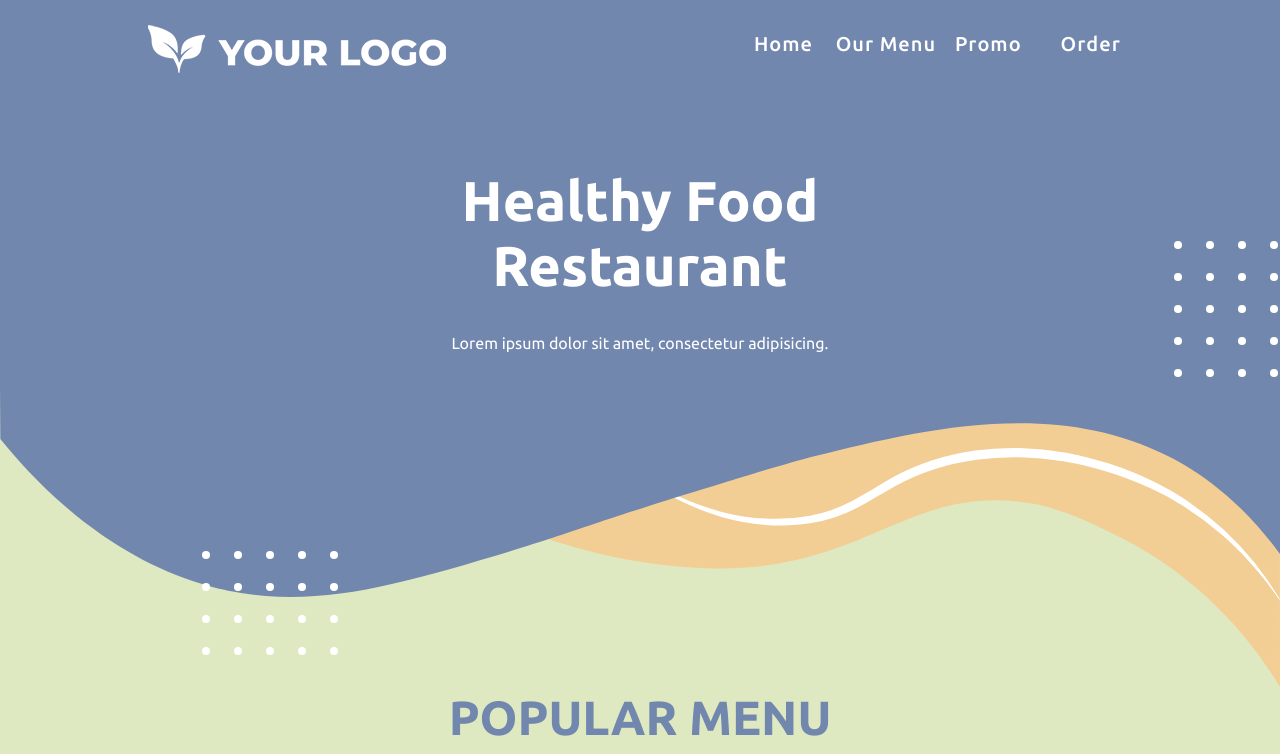
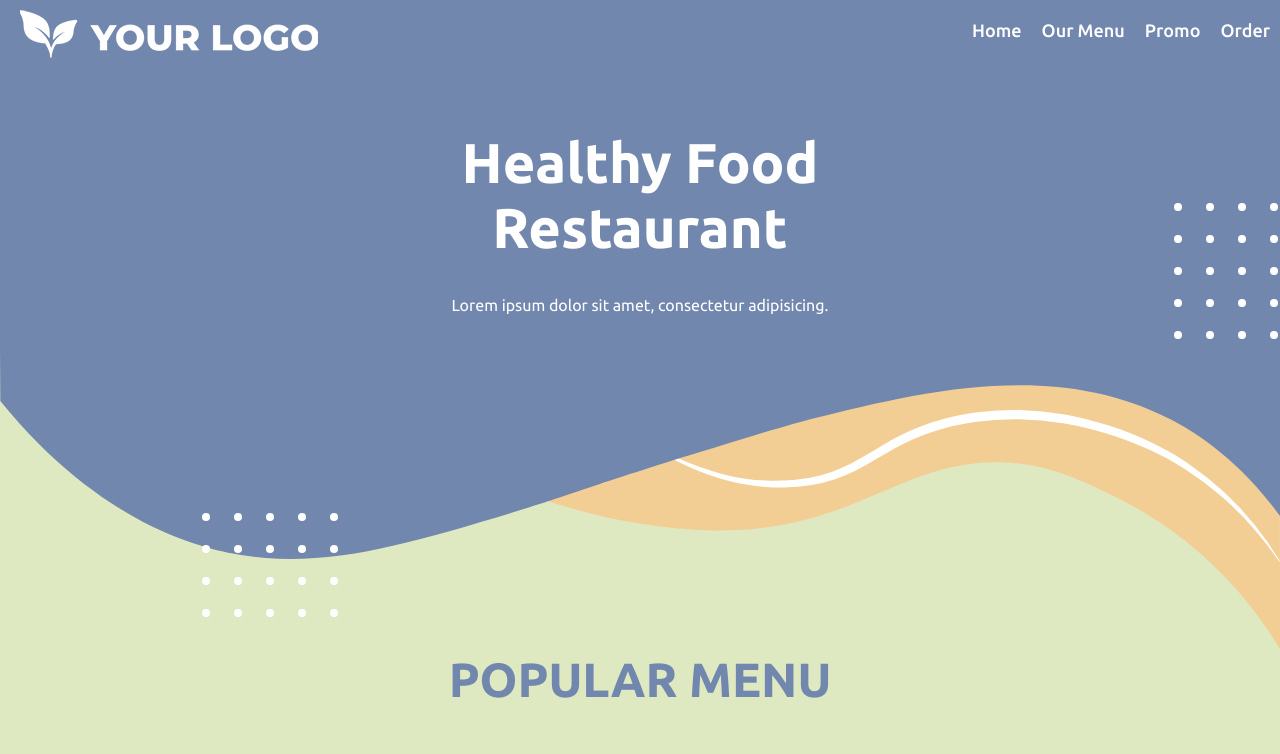
Before and after one commit to paparazzit/restorav-v2, a plain HTML site: page index.html in a window 1280 px wide. Shown: the top 754 px of the page. Drawn offline with nearby package versions, Linux system fonts and the light colour scheme.

Commit message:
New Commit - Responsive Navbar
Responsive Navbar, Simplified version of hamburger menu. Added changes to CSS,HTML,JS.

```diff
--- a/index.html
+++ b/index.html
@@ -18,12 +18,13 @@
 		<div class="butter" id="butter">
 
 <!--- Nav --->
-
-    	<nav class="navbar">
+      <nav>
+    	<section class="navbar">
 
 					<img src="img/logo.png" alt="" class="logo" />
+
 					<ul class="nav-list">
-						<li class="nav-item"><a href="index.html"class="nav-link">Home</a></li>
+					    <li class="nav-item"><a href="index.html"class="nav-link">Home</a></li>
 						<li class="nav-item"><a href="meni.html"class="nav-link">Our Menu</a></li>
 						<li class="nav-item"><a href="single-sidebar.html"class="nav-link">Promo</a></li>
 						<li class="nav-item"><a href="#"class="nav-link">Order</a></li>
@@ -35,7 +36,8 @@
 					<div class="lines line-2"></div>
 					<div class="lines line-3"></div>
 				</div>
-			</nav>
+			</section>
+            </nav>
 <!--- Header --->
 			<header>
 				<hgroup>
@@ -481,7 +483,7 @@
 					</p>
 
 					<button class="btn bcta">get in touch</button>
-					<!-- CTA SEKCIJA -->
+<!-- CTA SEKCIJA -->
 					<div class="getInTouch">
 						<div class="headline">
 							<a href="javascript:void(0)" class="bcta">X</a>
--- a/style.css
+++ b/style.css
@@ -38,7 +38,6 @@ body {
 .btn {
 	padding: 20px 55px;
 	border-radius: 50px;
-	text-transform: uppercase;
 	font-size: 1.5rem;
 	font-weight: 500;
 	background-color: var(--primary);
@@ -49,73 +48,75 @@ body {
 .btn:focus {
 	outline: none;
 }
+.btn:hover{
+    text-decoration: none;
+    color: var(--light);
+    background: var(--primary);
+    box-shadow: 0px 0px 5px 6px var(--box-shadow);
+    transition: 0.3s ease;
+    }
 .newBG {
 	background-color: #fc8f50 !important;
 }
 
-/******* Nav ********/
+/*-------- Nav --------*/
+nav {
+    background-color: var(--primary);
+}
+.navbar {
+	max-width: 1343px;
+    margin: 0 auto;
+	background-color: var(--primary);
 
-nav {
-	display: flex;
-	justify-content: space-around;
-	align-items: center;
-	min-height: 9vh;
-	background-color: var(--primary);
-	width: 100%;
 }
 .logo {
-	padding: 10px;
 	cursor: pointer;
-	display: flex;
 	background-color: var(--primary);
+    position: absolute;
+    padding-top: 10px;
+    padding-left: 20px;
+    float: left;
+    line-height: 60px;
+    text-transform: uppercase;
+    font-size: 1.4em;
 }
-.nav-list {
-	display: flex;
-	justify-content: space-around;
-	width: 32%;
-	list-style: none;
-
+.logo a img {
+max-height: 60px;
 }
-.nav-item {
+.logo a,
+{
   color: var(--light);
   text-decoration: none;
-	font-weight: 500;
-	font-size: 1.2rem;
-    display: flex;
-	justify-content: space-around;
-	width: 42%;
-	list-style: none;
-    margin-top: 30px;
 }
-.nav-item a {
-    list-style: none;
+
+nav ul {
+
+  margin: 0;
+  padding: 0;
+}
+.nav-list{
+    display:flex;
+    float: right;
+    position: relative;
+    flex-direction:row;
+}
+nav ul li a,
+nav ul li a:visited {
+  display: block;
+  padding: 0 10px;
+  line-height: 60px;
+  background: var(--primary);
   color: var(--light);
   text-decoration: none;
+    list-style: none;
+  font-size:18px;
   font-weight: 500;
-	font-size: 20px;
-    margin-bottom: 0px;
-
 }
-/****** Nav hambrger menu *****/
-.hamburger-menu {
-	display: none;
-
-}
-.hamburger-menu {
-    width: 35px;
-    height: 30px;
-    position:fixed;
-    top: 50px;
-    right: 50px;
-    cursor: pointer;
-    display: flex;
-    flex-direction: column;
-    justify-content: space-around;
-
+nav ul li a:hover{
+    color:var(--text-color);
 }
 
-
-/******* Header ********/
+/*-------- Header --------*/
 
 header {
 	background: var(--primary);
@@ -200,7 +201,7 @@ hgroup h1 {
 	width: 50%;
 	z-index: -0;
 }
-/* POPULAR MENU */
+/*-------- Popular Menu --------*/
 .popular-menu {
 	padding: 0px 0 100px 0;
 	text-align: center;
@@ -309,7 +310,7 @@ p.meta {
 .blog article:nth-child(even) .featured-img {
 	order: 1;
 }
-/* order */
+/*-------- Order --------*/
 
 .order {
 	background-color: var(--primary);
@@ -351,7 +352,7 @@ p.meta {
 	line-height: 1.5;
 }
 
-/* DELIVERY */
+/*-------- Delivery --------*/
 .delivery {
 	background-image: url(img/bg-img-1.png);
 	background-position: center;
@@ -473,7 +474,7 @@ p.meta {
 	outline: none;
 }
 
-/* testimonials */
+/*-------- Testimonials --------*/
 .about {
 	padding: 100px 0;
 	text-align: center;
@@ -529,7 +530,7 @@ p.meta {
 	border-radius: 50%;
 }
 
-/************ Single ***************/
+/*-------- Single --------*/
 
 
 .single {
@@ -675,7 +676,7 @@ p.meta {
 }
 
 
-/************ Daily ***************/
+/*-------- Daily --------*/
 
 .daily {
     background: var(--secondary);
@@ -743,16 +744,8 @@ p.meta {
     margin-top: 30px;
     font-size: 1.3rem;
 }
-.btn:hover{
-    text-decoration: none;
-    text-transform: uppercase;
-    color: var(--light);
-    background: var(--primary);
-    box-shadow: 0px 0px 5px 6px var(--box-shadow);
-    transition: 0.3s ease;
-    }
 
-/************ Footer  *************/
+/*-------- Footer --------*/
 footer {
 	background: var(--primary);
 	color: var(--light);
@@ -806,7 +799,7 @@ footer p.copy {
 	padding: 10px 0;
 }
 
-/* menu */
+/*-------- Menu --------*/
 .menu {
 	padding: 100px 0;
 }
@@ -902,6 +895,7 @@ footer p.copy {
 	.socials {
 		width: 40%;
 	}
+
 }
 @media screen and (max-width: 1105px) {
 	.order h2 {
@@ -949,25 +943,30 @@ footer p.copy {
 		width: 55%;
 	}
 }
+@media screen and (max-width: 975px){
+
+    }
 
 @media screen and (max-width: 957px) {
 	.container {
 		width: 100%;
 		margin: 0 auto;
 	}
+    body {
+		overflow-x: hidden;
+	}
+
 }
 @media (max-width: 890px) {
 	.getInTouch form {
 		width: 80%;
 	}
-}
+
 
 @media screen and (max-width: 768px) {
-	body {
-		overflow-x: hidden;
-	}
+
     .logo{
-        display: none;
+        display:none;
     }
     .hamburger-menu {
     width: 35px;
@@ -982,6 +981,10 @@ footer p.copy {
     z-index: 99;
     overflow: hidden;
 
+}
+.hamburger-menu:hover{
+        background-color: var(--box-shadow);
+        border-radius: 10%;
     }
 
 .lines {
@@ -1002,7 +1005,7 @@ footer p.copy {
 }
 .navbar {
     width: 100%;
-    height: 100vh;
+    height: 300px;
     background-color: var(--primary);
     position: fixed;
     top:0;
@@ -1014,30 +1017,16 @@ footer p.copy {
     z-index: 99;
     overflow: hidden;
 
-
-
 }
 .change {
     right: 0;
 }
 
-.nav-list {
-	display: flex;
-	justify-content: space-around;
-	width: 100%;
-	list-style: none;
+.nav-list{
+    display:flex;
+    justify-content:center;
+    align-items: center;
     flex-direction: column;
-    align-items: center;
-
-}
-.nav-item {
-	color: var(--light);
-	text-decoration: none;
-	font-weight: 500;
-	font-size: 1.2rem;
-    display: flex;
-	list-style: none;
-}
     }
 .nav-item a{
     list-style: none;
@@ -1045,45 +1034,8 @@ footer p.copy {
 	text-decoration: none;
 	font-weight: 500;
 	font-size: 20px;
-    margin-bottom: 40px;
 
 
-}
-
-.nav-link  {
-    text-decoration: none;
-    font-size: 1.2rem;
-    color:var(--light);
-    font-weight: 500;
-    letter-spacing: 1px;
-    position:relative;
-    padding: 2px 0;
-
-}
-
-.nav-link::before,
-.nav-link::after {
-    content:"";
-    width: 100%;
-    height: 2px;
-    background-color:var(--light);
-    position:absolute;
-    left:0;
-    transform: scaleX(0);
-    transition:transform 0.5s;
-
-}
-.nav-link::after {
-    bottom:0;
-    transform-origin: right;
-}
-.nav-link::before {
-    top:0;
-    transform-origin: left;
-}
-.nav-link:hover::before,
-.nav-link:hover::after {
-    transform: scaleX(1);
 }
 	.featured-img {
 		flex: 0 0 50%;
```
Also changed, not shown: meni.html (+8 -3 lines), single-sidebar.html (+11 -6 lines), single.html (+10 -6 lines). Lines whose indentation alone changed are shown as unchanged.
